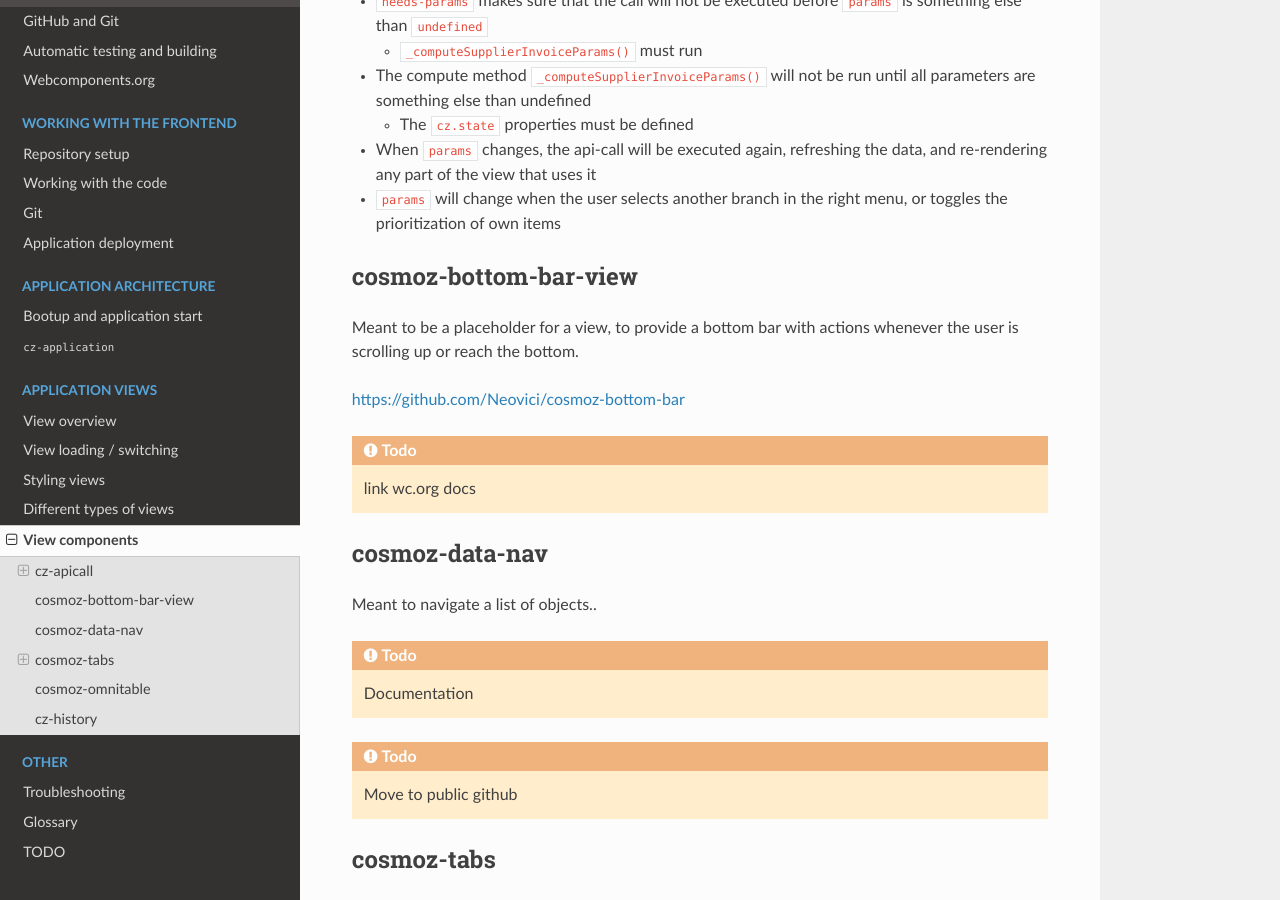
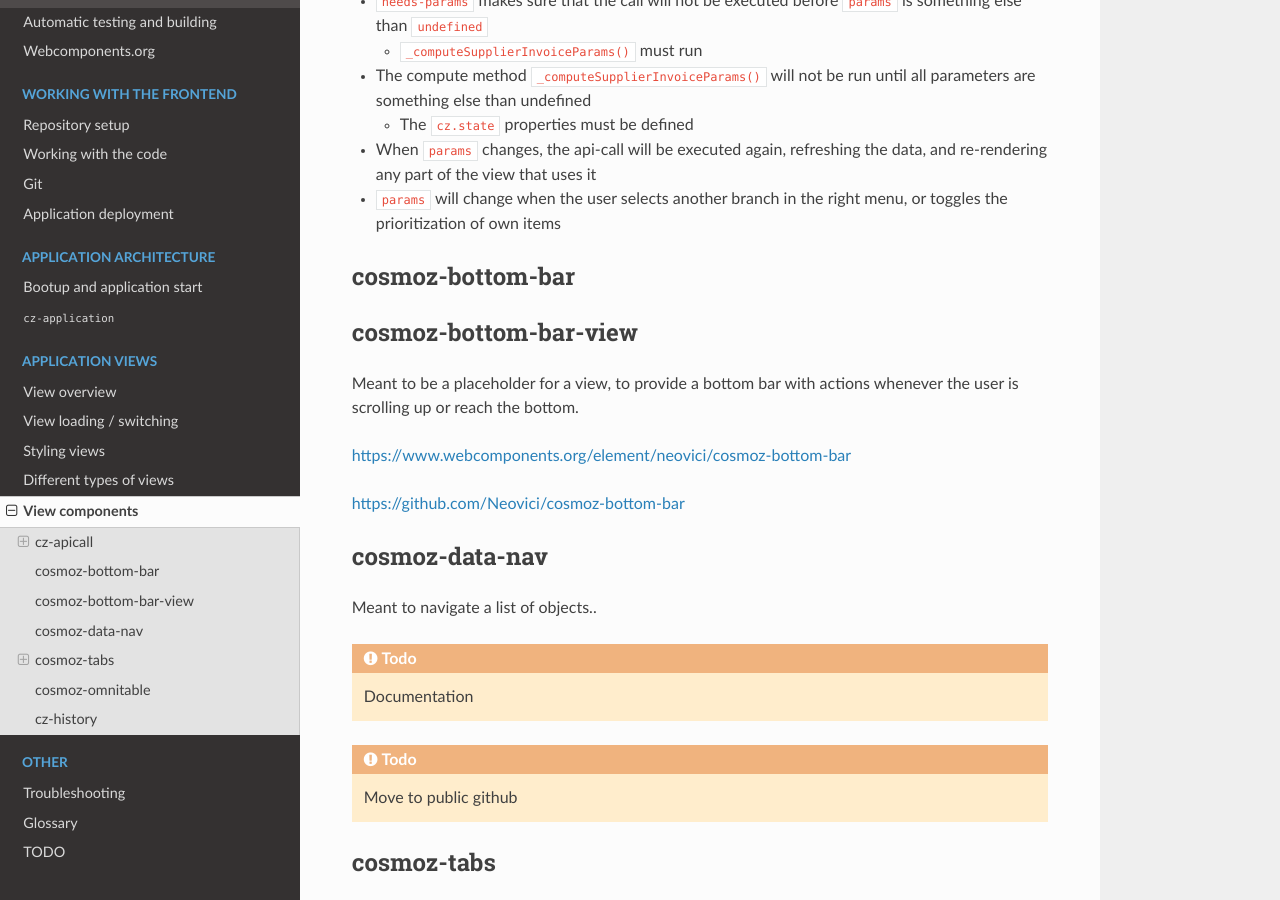
Before and after one commit to plumelo/cosmoz-frontend-rtd, a Sphinx documentation site: the page built from docs/views/50-view-components.rst, in a window 1280 px wide and 900 px high, scrolled down 1873 px. Built offline with Sphinx 7.4.7 and the Read the Docs theme 2.0.0, drawn with Linux system fonts in a browser that asks for light colours.

Commit message:
link wc.org bottom-bar

```diff
--- a/docs/views/50-view-components.rst
+++ b/docs/views/50-view-components.rst
@@ -113,6 +113,12 @@ Explanation
 -  ``params`` will change when the user selects another branch in the right
    menu, or toggles the prioritization of own items
 
+
+.. _cosmoz-bottom-bar:
+
+cosmoz-bottom-bar
+-----------------
+
 .. _cosmoz-bottom-bar-view:
 
 cosmoz-bottom-bar-view
@@ -121,9 +127,10 @@ cosmoz-bottom-bar-view
 Meant to be a placeholder for a view, to provide a bottom bar with
 actions whenever the user is scrolling up or reach the bottom.
 
+https://www.webcomponents.org/element/neovici/cosmoz-bottom-bar
+
 https://github.com/Neovici/cosmoz-bottom-bar
 
-.. todo:: link wc.org docs
 
 .. _cosmoz-data-nav:
 
```
